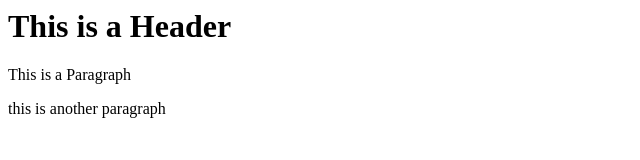
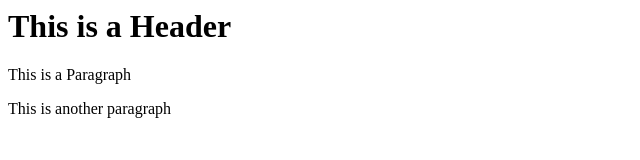
Before and after one commit to ShimmeringBubble/git-test, a website: page index.html in a window 1280 px wide. Shown: the full height of the page, 0-640 px from the left. Drawn offline with Linux system fonts and the light colour scheme.

Commit message:
Using NPM

```diff
--- a/index.html
+++ b/index.html
@@ -2,9 +2,7 @@
     <html>
         <body>
             <h1> This is a Header</h1>
-            <p>
-                This is a Paragraph
-            </p>
-            <p>this is another paragraph</p>
+            <p>This is a Paragraph</p>
+            <p>This is another paragraph</p>
         </body>
     </html>
```
Also changed, not shown: package.json (added, +24 -0 lines), 2 other files.
